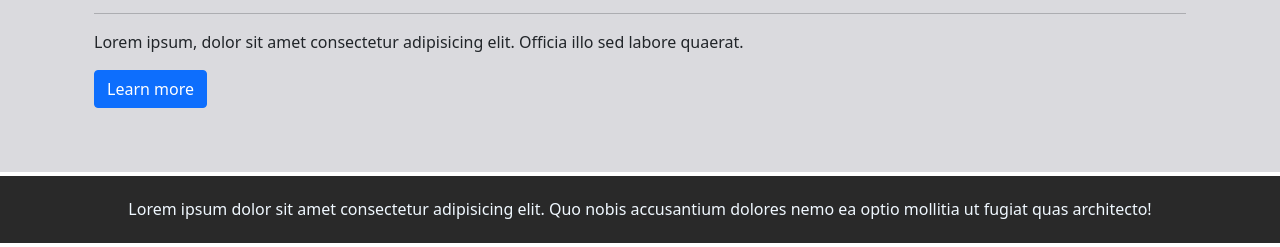
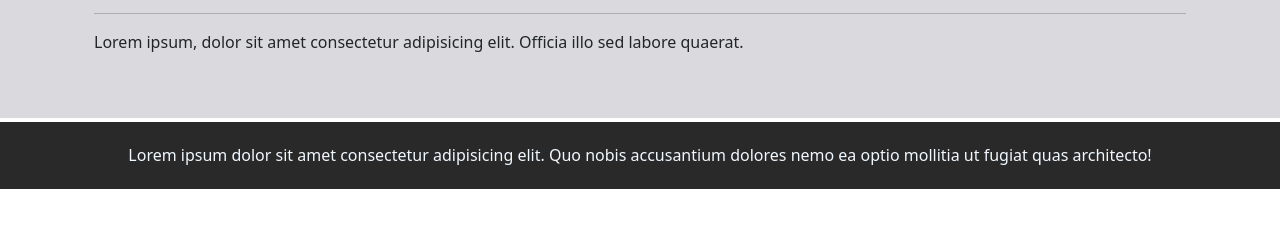
Before and after one commit to EduardoChacom/ProgramacionMoviles, a plain HTML site: page practica_B3/index.html in a window 1280 px wide. Shown: the part 1230-1477 px from the top of the page. After the commit the page ends 1423 px from the top, so only its background shows below. Drawn offline with nearby package versions, Linux system fonts and the light colour scheme; files that its build step writes are made by us from their sources.

Commit message:
Last commit

```diff
--- a/practica_B3/index.html
+++ b/practica_B3/index.html
@@ -194,10 +194,10 @@
                 <p>Lorem ipsum, dolor sit amet consectetur adipisicing elit. Officia illo sed labore quaerat.</p>
                 <p>
                     <!-- Button que activará el colapso en otra parte -->
-                    <button class="btn btn-primary" type="button" data-bs-toggle="collapse"
+                    <!-- <button class="btn btn-primary" type="button" data-bs-toggle="collapse"
                         data-bs-target="#targetCollapse" aria-expanded="false" aria-controls="targetCollapse">
                         Learn more
-                    </button>
+                    </button> -->
                 </p>
             </div>
         </div>
```
